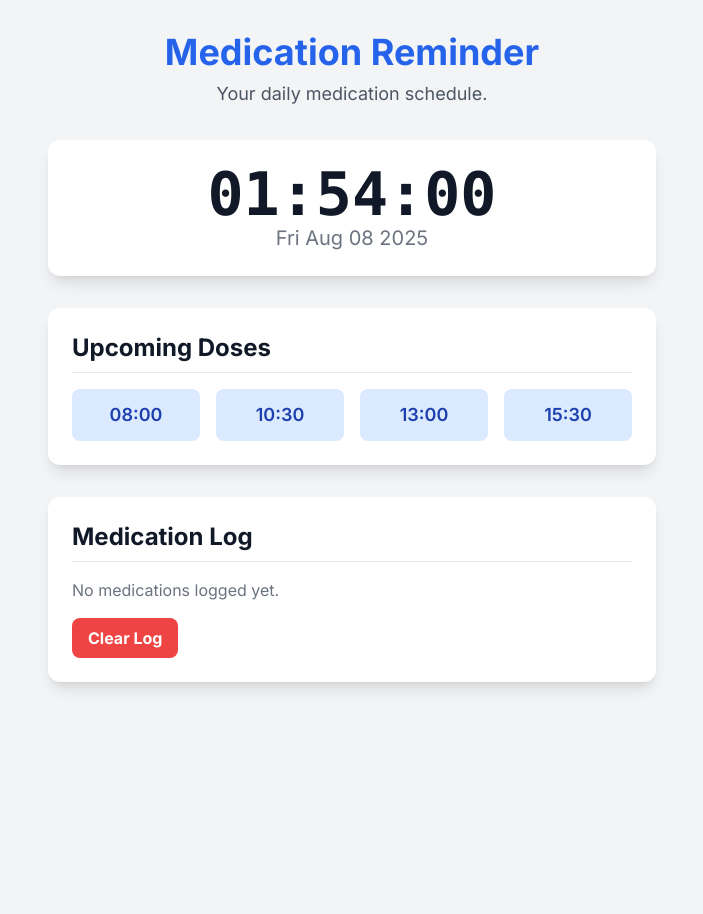
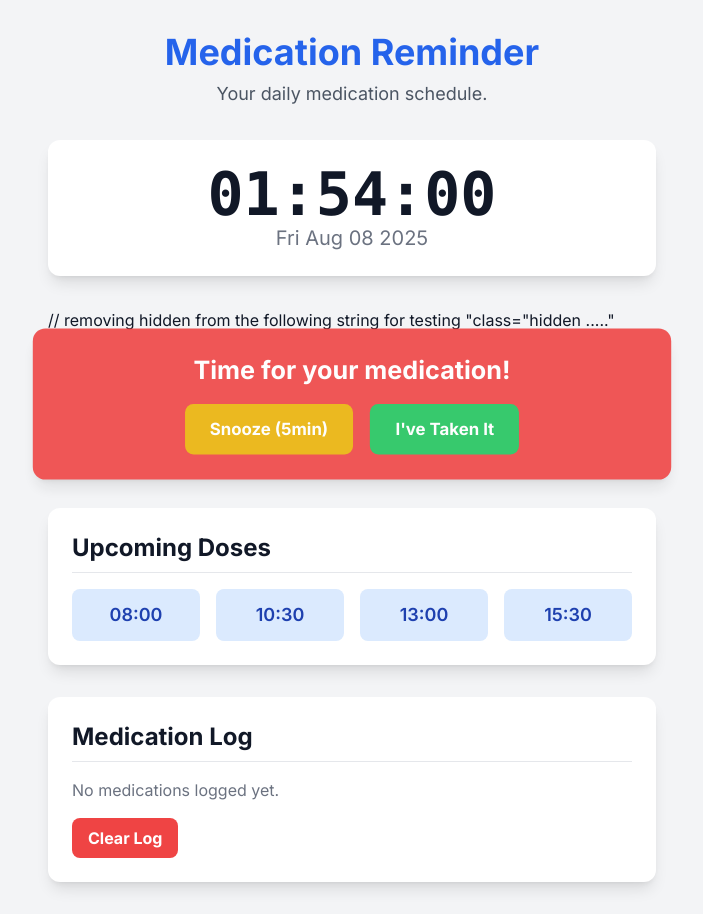
Before and after one commit to adaminterventionaustralia/Medication-, a plain HTML site: page index.html in a window 1280 px wide. Shown: the whole page, without its empty margins (288-991 px from the left). Before the commit the page ends 800 px from the top, so only its background shows below. Drawn offline with nearby package versions, Linux system fonts and the light colour scheme.

Commit message:
Update index.html
// removing hidden from the following string for testing "class="hidden ....." at line 40

```diff
--- a/index.html
+++ b/index.html
@@ -37,8 +37,8 @@
             <p class="text-5xl md:text-6xl font-mono font-bold" id="clock">00:00:00</p>
             <p class="text-xl text-gray-500 dark:text-gray-400" id="date"></p>
         </div>
-
-        <div id="alarm-status" class="hidden bg-red-500 dark:bg-red-600 text-white rounded-xl shadow-lg p-6 mb-8 alarm-active">
+                    // removing hidden from the following string for testing "class="hidden ....."
+        <div id="alarm-status" class="bg-red-500 dark:bg-red-600 text-white rounded-xl shadow-lg p-6 mb-8 alarm-active">
             <h2 class="text-2xl font-bold text-center">Time for your medication!</h2>
             <div class="flex justify-center space-x-4 mt-4">
                 <button id="snooze-button" class="bg-yellow-500 hover:bg-yellow-600 text-white font-bold py-3 px-6 rounded-lg transition duration-300">Snooze (5min)</button>
```
